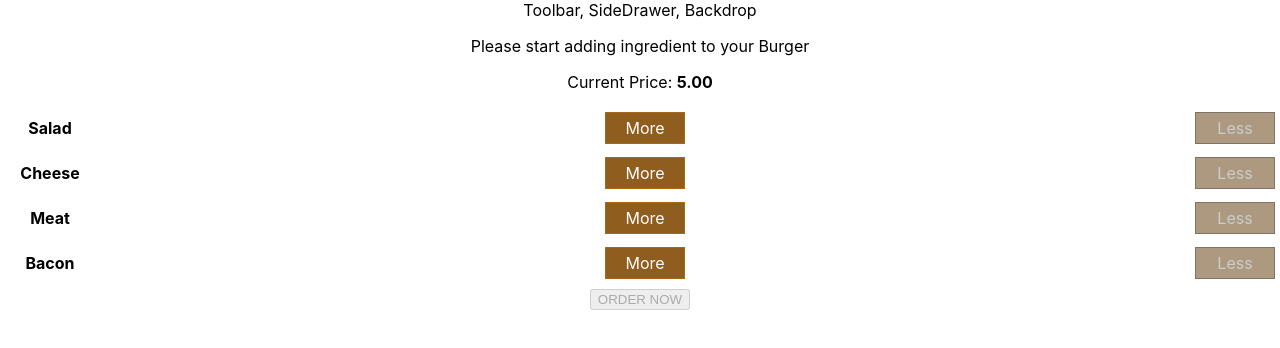
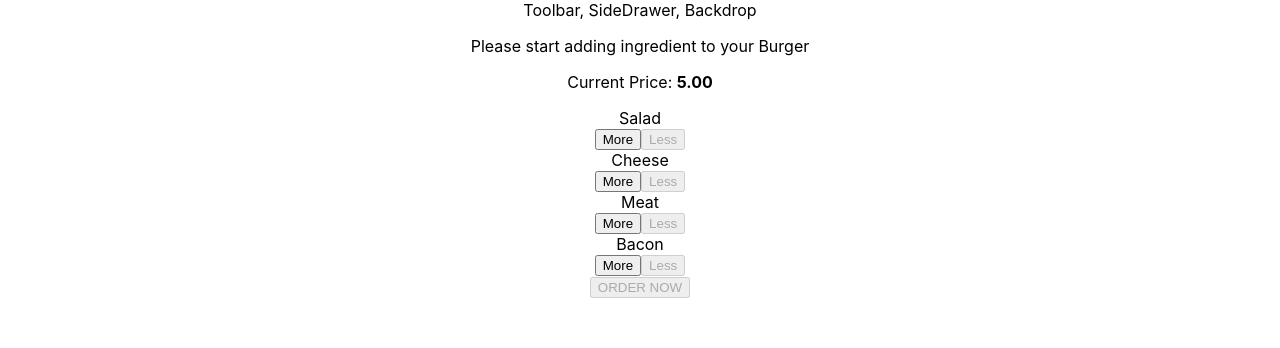
Before and after one commit to kamalyadav11/Burger-King, a React app: page / in a window 1280 px wide. Shown: the top 348 px of the page. Built offline with nearby package versions, Linux system fonts and the light colour scheme.

Commit message:
added classes to BuildControl

```diff
--- a/src/components/Burger/BuildControls/BuildControl/BuildControl.js
+++ b/src/components/Burger/BuildControls/BuildControl/BuildControl.js
@@ -1,16 +1,16 @@
 import React from "react";
 
-import "./BuildControl.css";
+import classes from "./BuildControl.css";
 
 const BuildControl = props => {
   return (
-    <div className="BuildControl">
-      <div className="Label">{props.label}</div>
-      <button className="More" onClick={props.added}>
+    <div className={classes.BuildControl}>
+      <div className={classes.Label}>{props.label}</div>
+      <button className={classes.More} onClick={props.added}>
         More
       </button>
       <button
-        className="Less"
+        className={classes.Less}
         onClick={props.removed}
         disabled={props.disabled}
       >
```
